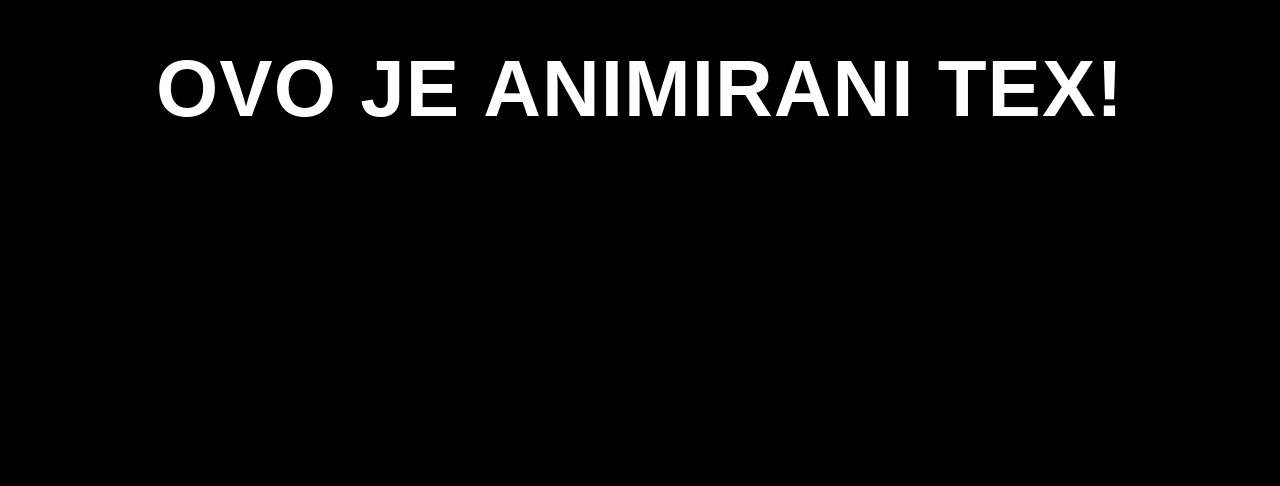
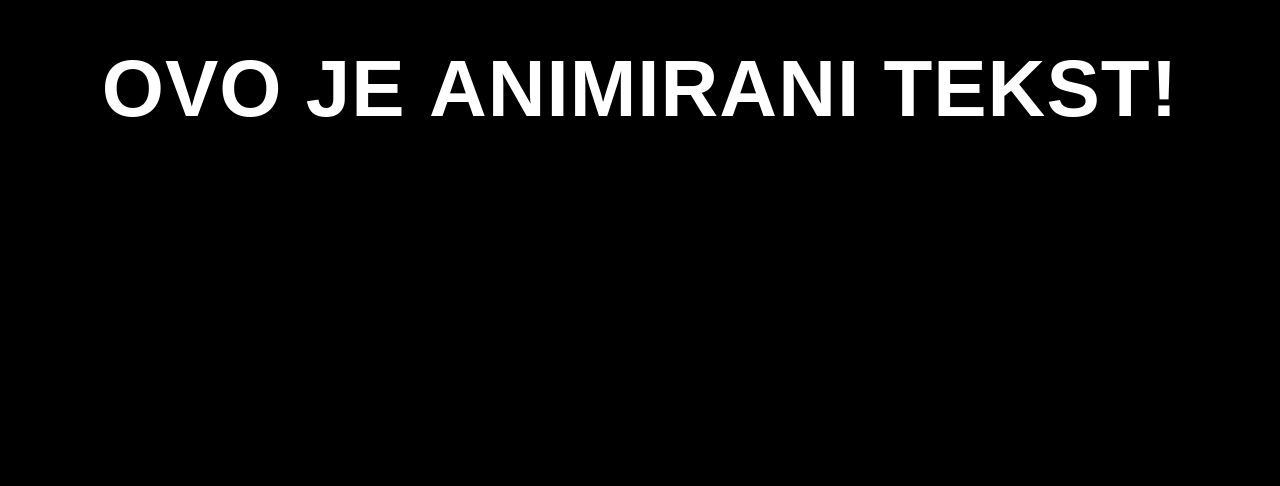
Before and after one commit to D-e-D-a/Animacija, a plain HTML site: page index.html in a window 1280 px wide. Shown: the part 311-797 px from the top of the page. Drawn offline with Linux system fonts and the light colour scheme.

Commit message:
h1 modifikacija

```diff
--- a/index.html
+++ b/index.html
@@ -6,7 +6,7 @@
   </head>
   <body>
     <div class="section section1">
-      <h1>Ovo je animirani tex!</h1>
+      <h1>Ovo je animirani tekst!</h1>
     </div>
 
     <div class="section section2">
```
